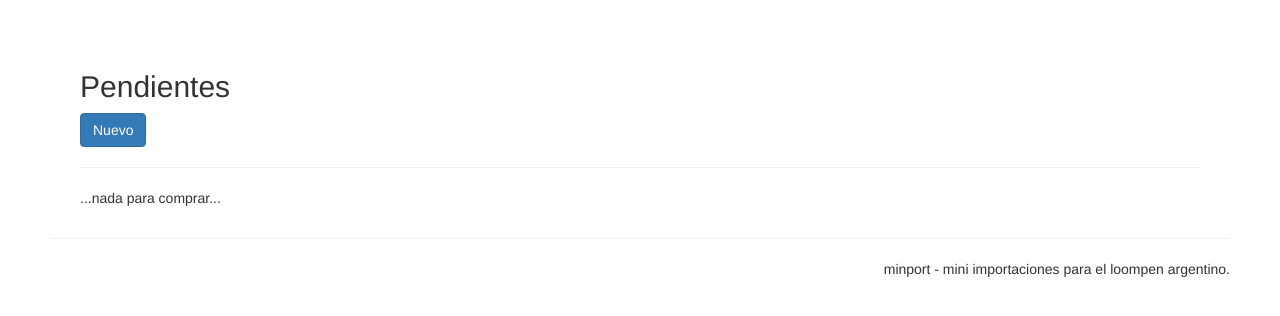
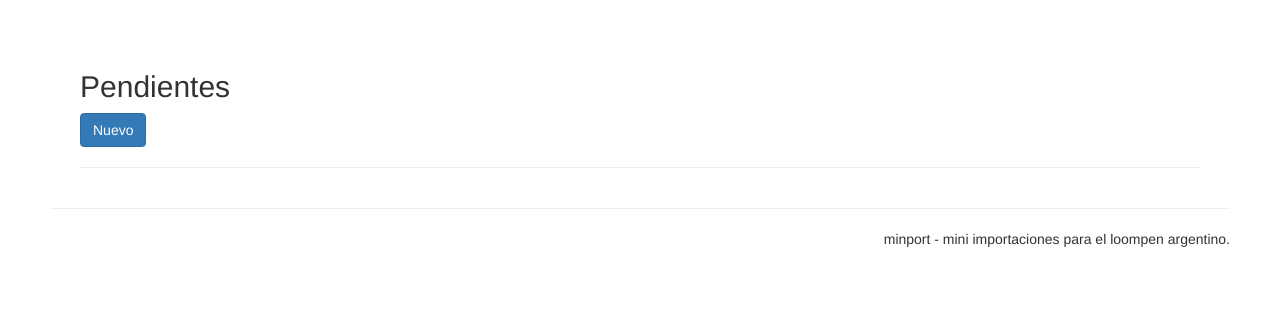
Before and after one commit to etoccalino/minport, a Django app: template base/templates/base/item_orders.html in a window 1280 px wide. Shown: the top 316 px of the page. Run offline with Django 3.2, Linux system fonts and the light colour scheme; the template is opened without the code that fills it, so the values that code supplies are empty; parts of the project's set-up code (start-up, migrations or seed data) failed here and were passed over; some libraries are stand-ins or nearby versions.

Commit message:
adapted templates to new models.

```diff
--- a/base/templates/base/item_orders.html
+++ b/base/templates/base/item_orders.html
@@ -8,8 +8,6 @@
       <h2>Pendientes</h2>
       <a href="/nuevo/" class="btn btn-primary">Nuevo</a>
       <hr>
-
-      {% if item_orders_list %}
       <ul>
       {% for item_order in item_orders_list %}
         {% if item_order.consumer.pk == user.pk %}
@@ -17,9 +15,6 @@
         {% endif %}
       {% endfor %}
       </ul>
-      {% else %}
-      <p>...nada para comprar...</p>
-      {% endif %}
     </div>
 
     <div class="span9">
```
